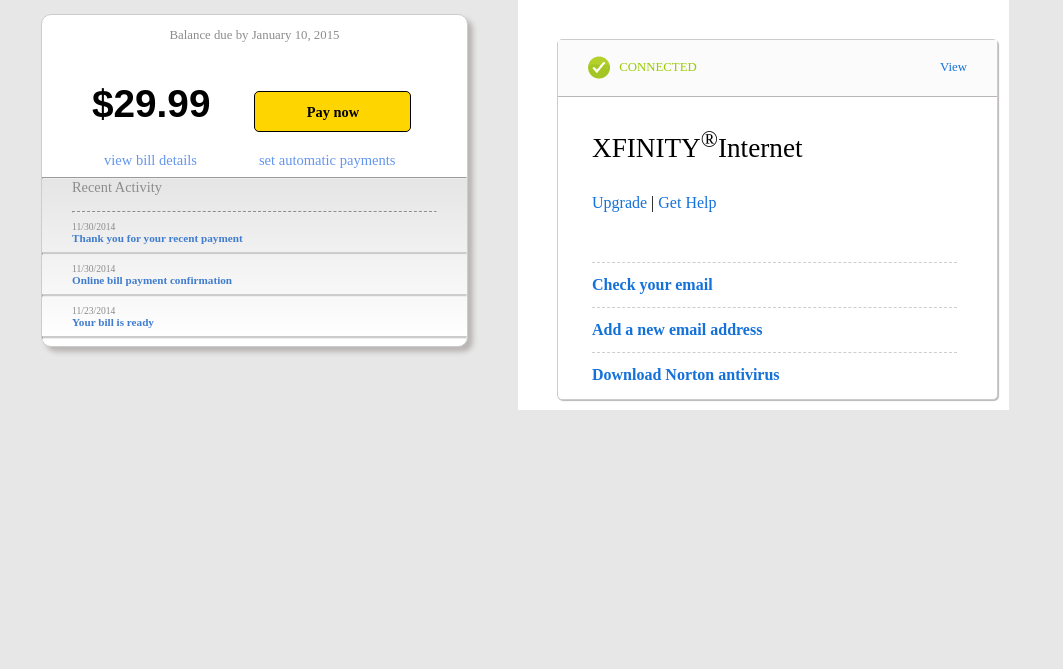
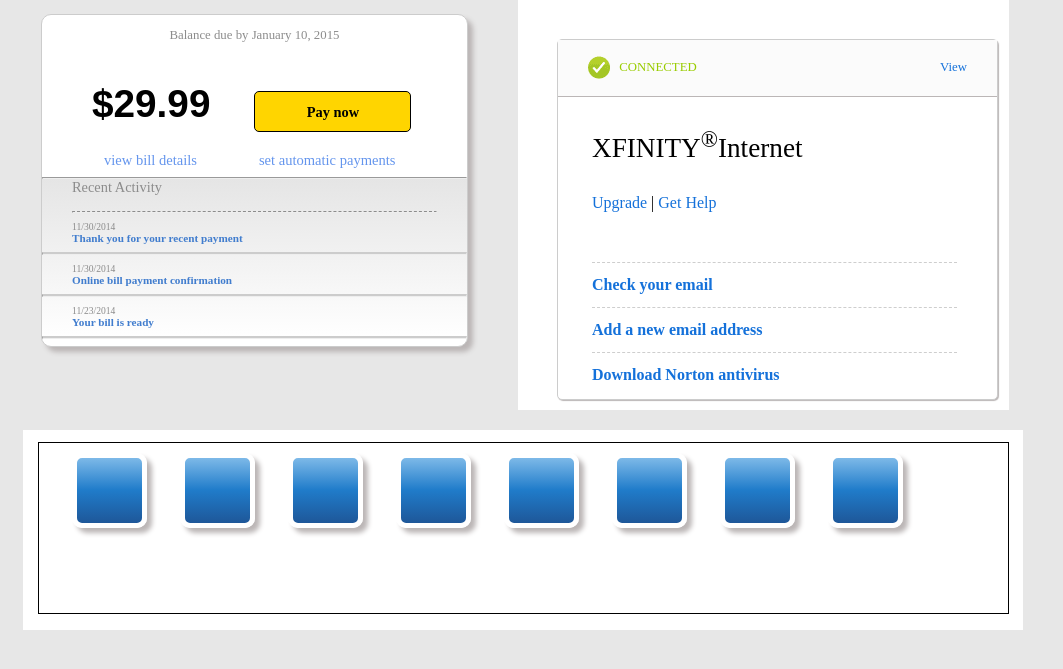
Before and after one commit to singhaval/Projects, a PHP site: page /TSQ_UI_3_session4/comcast.html in a window 1280 px wide. Shown: the part 14-683 px from the top of the page, without its empty margins (0-1063 px from the left). Run offline with PHP 8.4, Linux system fonts and the light colour scheme.

Commit message:
July 14
New commit update

```diff
--- a/TSQ_UI_3_session4/comcast.html
+++ b/TSQ_UI_3_session4/comcast.html
@@ -50,5 +50,35 @@
             </div>
         </div>
     </div>
+    <div class = "white-panel">
+        <div class ="lower-panel">
+            <div class="container">
+                <div class="logo">
+
+                </div>
+                <div class="logo numone">
+
+                </div>
+                <div class="logo numtwo">
+
+                </div>
+                <div class="logo numthree">
+
+                </div>
+                <div class="logo numfour">
+
+                </div>
+                <div class="logo numfive">
+
+                </div>
+                <div class="logo numsix">
+
+                </div>
+                <div class="logo numseven">
+
+                </div>
+            </div>
+        </div>
+    </div>
 </body>
 </html>
--- a/TSQ_UI_3_session4/style.css
+++ b/TSQ_UI_3_session4/style.css
@@ -169,3 +169,46 @@ h4 {
     margin-left: 30px;
     margin-right: 30px;
 }
+
+.white-panel {
+    float: left;
+    height: 200px;
+    width: 1000px;
+    margin-left: 15px;
+    margin-top: 20px;
+    background-color: white;
+}
+.lower-panel {
+    float: left;
+    height: 170px;
+    width: 969px;
+    border: 1px solid black;
+    margin-left: 15px;
+    margin-top: 12px;
+    background-color: white;
+}
+.container{
+    float:left;
+
+}
+
+.logo {
+    float: left;
+    height: 65px;
+    width: 65px;
+    border: 5px solid rgba(255, 255, 255, 1);
+    box-shadow: 5px 5px 5px #BBB6B6;
+    border-radius: 10px;
+    margin-left: 33px;
+    margin-top: 10px;
+    /* Permalink - use to edit and share this gradient: http://colorzilla.com/gradient-editor/#7db9e8+0,207cca+49,1e5799+100 */
+    background: rgb(125,185,232); /* Old browsers */
+    background: -moz-linear-gradient(top,  rgba(125,185,232,1) 0%, rgba(32,124,202,1) 49%, rgba(30,87,153,1) 100%); /* FF3.6+ */
+    background: -webkit-gradient(linear, left top, left bottom, color-stop(0%,rgba(125,185,232,1)), color-stop(49%,rgba(32,124,202,1)), color-stop(100%,rgba(30,87,153,1))); /* Chrome,Safari4+ */
+    background: -webkit-linear-gradient(top,  rgba(125,185,232,1) 0%,rgba(32,124,202,1) 49%,rgba(30,87,153,1) 100%); /* Chrome10+,Safari5.1+ */
+    background: -o-linear-gradient(top,  rgba(125,185,232,1) 0%,rgba(32,124,202,1) 49%,rgba(30,87,153,1) 100%); /* Opera 11.10+ */
+    background: -ms-linear-gradient(top,  rgba(125,185,232,1) 0%,rgba(32,124,202,1) 49%,rgba(30,87,153,1) 100%); /* IE10+ */
+    background: linear-gradient(to bottom,  rgba(125,185,232,1) 0%,rgba(32,124,202,1) 49%,rgba(30,87,153,1) 100%); /* W3C */
+    filter: progid:DXImageTransform.Microsoft.gradient( startColorstr='#7db9e8', endColorstr='#1e5799',GradientType=0 ); /* IE6-9 */
+
+}
```
